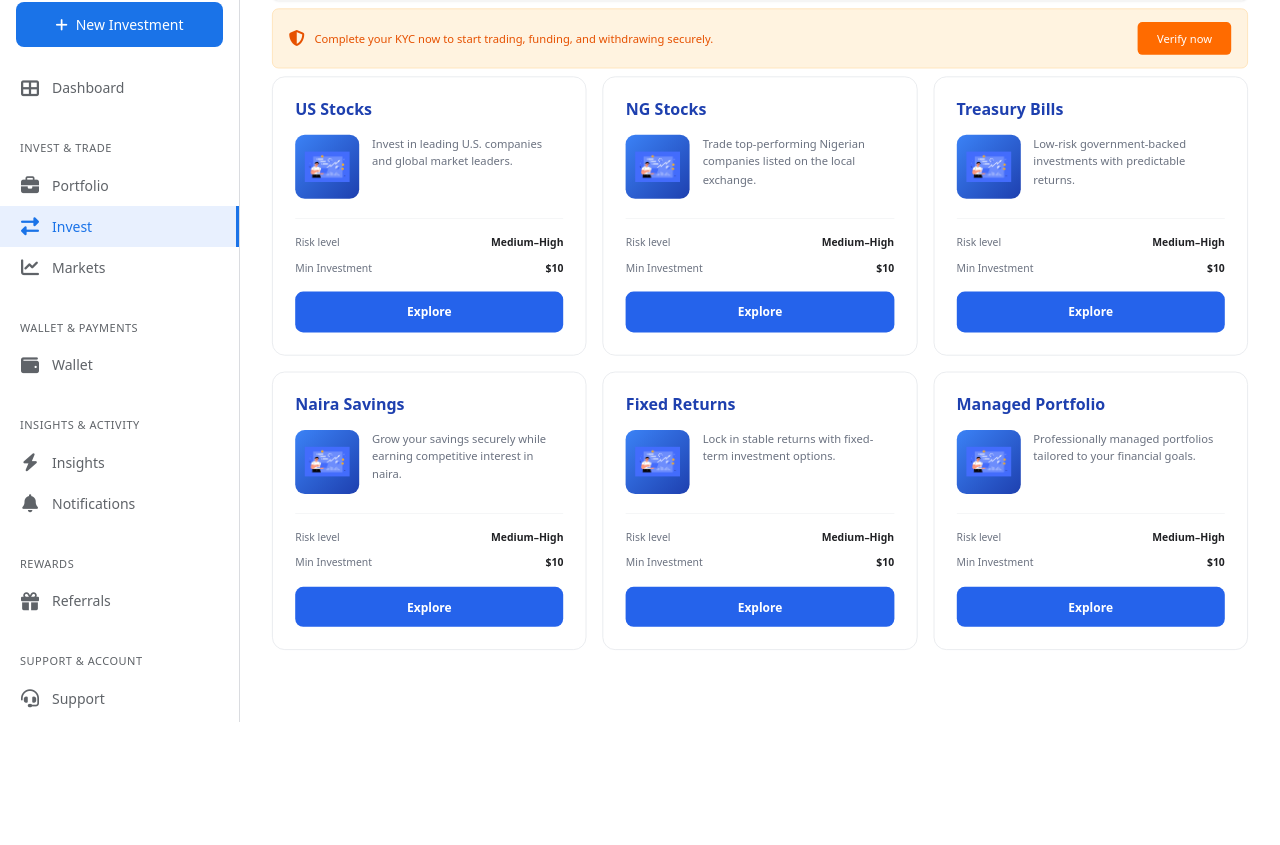
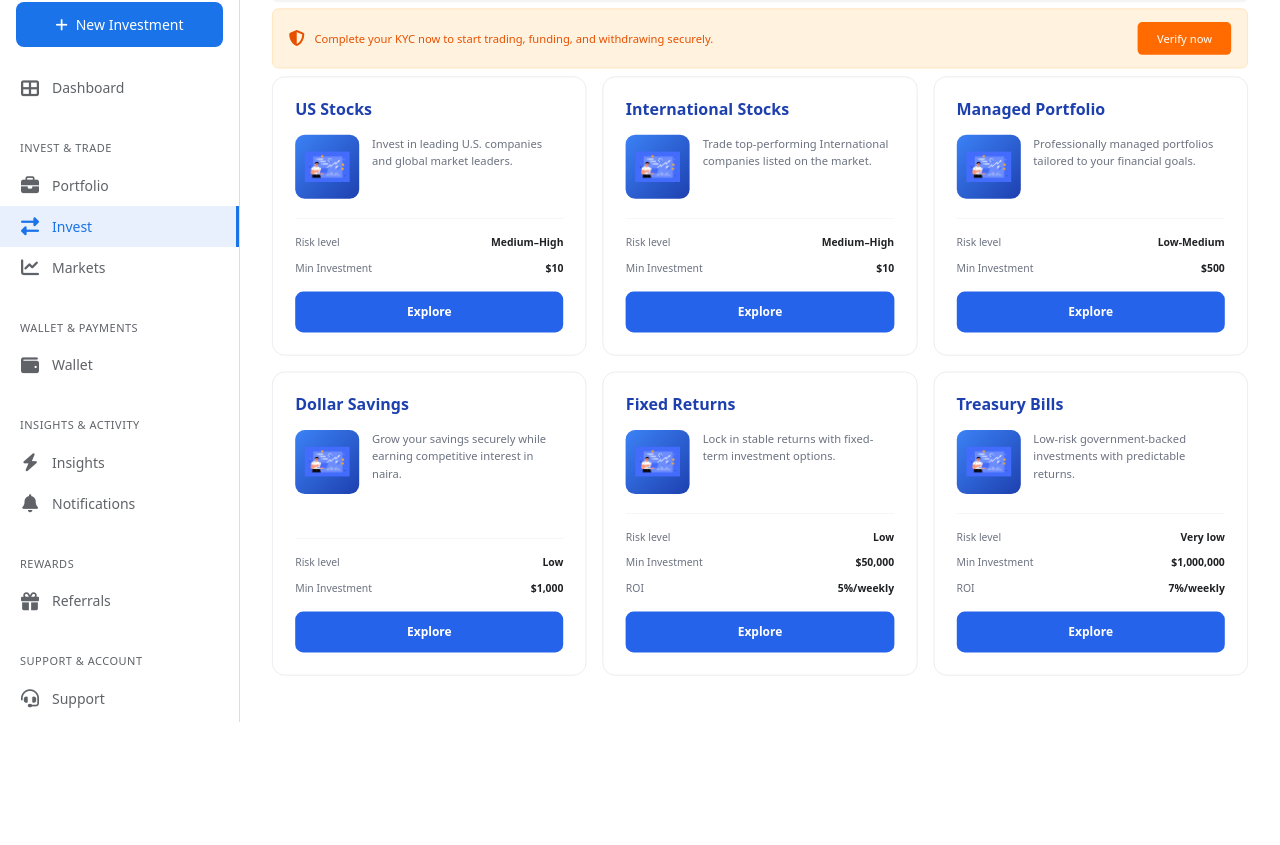
Before and after one commit to nnamdiindu/Stocks, a Flask app: page /dashboard/invest in a window 1280 px wide. Shown: the part 78-923 px from the top of the page. Before the commit the page ends 800 px from the top, so only its background shows below. Run offline with Flask 3, Linux system fonts and the light colour scheme; the visitor is signed in with stand-in values (Sample User, id 1); data comes from the database, SQL or seed files in the repository.

Commit message:
Modify template to display plans appropriately

```diff
--- a/app/templates/dashboard/partials/components/_investment-assets.html
+++ b/app/templates/dashboard/partials/components/_investment-assets.html
@@ -27,15 +27,15 @@
         <button class="explore-btn" onclick="openStockModal('US Stocks')">Explore</button>
     </div>
 
-    <!-- NG Stocks Card -->
+    <!-- International Stocks Card -->
     <div class="investment-card">
-        <h3 class="investment-title">NG Stocks</h3>
+        <h3 class="investment-title">International Stocks</h3>
         <div class="investment-content">
             <div class="investment-icon">
                 <img src="{{ url_for('static', filename='images/invest.jpg') }}" alt="Investment" />
             </div>
             <p class="investment-description">
-                Trade top-performing Nigerian companies listed on the local exchange.
+                Trade top-performing International companies listed on the market.
             </p>
         </div>
         <div class="investment-details">
@@ -51,33 +51,34 @@
         <button class="explore-btn" onclick="openStockModal('NG Stocks')">Explore</button>
     </div>
 
-    <!-- Treasury Bills Card -->
+    <!-- Managed Portfolio Card -->
     <div class="investment-card">
-        <h3 class="investment-title">Treasury Bills</h3>
+        <h3 class="investment-title">Managed Portfolio</h3>
         <div class="investment-content">
             <div class="investment-icon">
                 <img src="{{ url_for('static', filename='images/invest.jpg') }}" alt="Investment" />
             </div>
             <p class="investment-description">
-                Low-risk government-backed investments with predictable returns.
+                Professionally managed portfolios tailored to your financial goals.
             </p>
         </div>
         <div class="investment-details">
             <div class="detail-row">
                 <span class="detail-label">Risk level</span>
-                <span class="detail-value">Medium–High</span>
+                <span class="detail-value">Low-Medium</span>
             </div>
             <div class="detail-row">
                 <span class="detail-label">Min Investment</span>
-                <span class="detail-value">$10</span>
+                <span class="detail-value">$500</span>
             </div>
         </div>
         <button class="explore-btn" onclick="alert('Coming Soon')">Explore</button>
     </div>
 
-    <!-- Naira Savings Card -->
+
+    <!-- Dollar Savings Card -->
     <div class="investment-card">
-        <h3 class="investment-title">Naira Savings</h3>
+        <h3 class="investment-title">Dollar Savings</h3>
         <div class="investment-content">
             <div class="investment-icon">
                 <img src="{{ url_for('static', filename='images/invest.jpg') }}" alt="Investment" />
@@ -89,11 +90,11 @@
         <div class="investment-details">
             <div class="detail-row">
                 <span class="detail-label">Risk level</span>
-                <span class="detail-value">Medium–High</span>
+                <span class="detail-value">Low</span>
             </div>
             <div class="detail-row">
                 <span class="detail-label">Min Investment</span>
-                <span class="detail-value">$10</span>
+                <span class="detail-value">$1,000</span>
             </div>
         </div>
         <button class="explore-btn" onclick="alert('Coming Soon')">Explore</button>
@@ -113,35 +114,44 @@
         <div class="investment-details">
             <div class="detail-row">
                 <span class="detail-label">Risk level</span>
-                <span class="detail-value">Medium–High</span>
+                <span class="detail-value">Low</span>
             </div>
             <div class="detail-row">
                 <span class="detail-label">Min Investment</span>
-                <span class="detail-value">$10</span>
+                <span class="detail-value">$50,000</span>
+            </div>
+            <div class="detail-row">
+                <span class="detail-label">ROI</span>
+                <span class="detail-value">5%/weekly</span>
             </div>
         </div>
         <button class="explore-btn" onclick="alert('Coming Soon')">Explore</button>
     </div>
 
-    <!-- Managed Portfolio Card -->
+
+       <!-- Treasury Bills Card -->
     <div class="investment-card">
-        <h3 class="investment-title">Managed Portfolio</h3>
+        <h3 class="investment-title">Treasury Bills</h3>
         <div class="investment-content">
             <div class="investment-icon">
                 <img src="{{ url_for('static', filename='images/invest.jpg') }}" alt="Investment" />
             </div>
             <p class="investment-description">
-                Professionally managed portfolios tailored to your financial goals.
+                Low-risk government-backed investments with predictable returns.
             </p>
         </div>
         <div class="investment-details">
             <div class="detail-row">
                 <span class="detail-label">Risk level</span>
-                <span class="detail-value">Medium–High</span>
+                <span class="detail-value">Very low</span>
             </div>
             <div class="detail-row">
                 <span class="detail-label">Min Investment</span>
-                <span class="detail-value">$10</span>
+                <span class="detail-value">$1,000,000</span>
+            </div>
+            <div class="detail-row">
+                <span class="detail-label">ROI</span>
+                <span class="detail-value">7%/weekly</span>
             </div>
         </div>
         <button class="explore-btn" onclick="alert('Coming Soon')">Explore</button>
```
